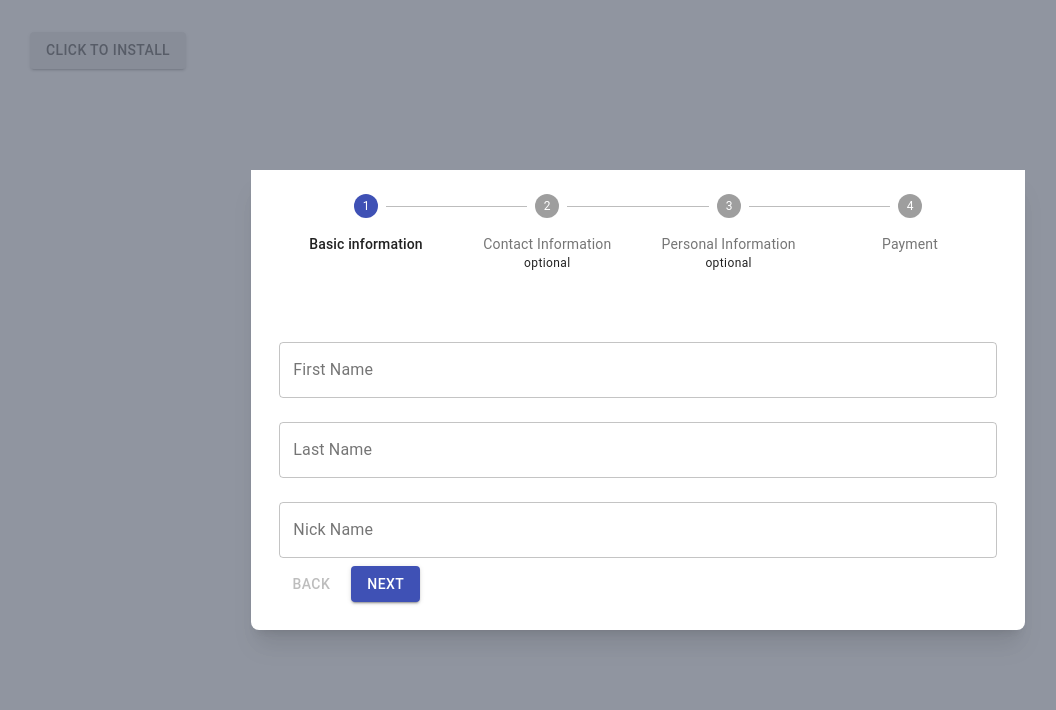
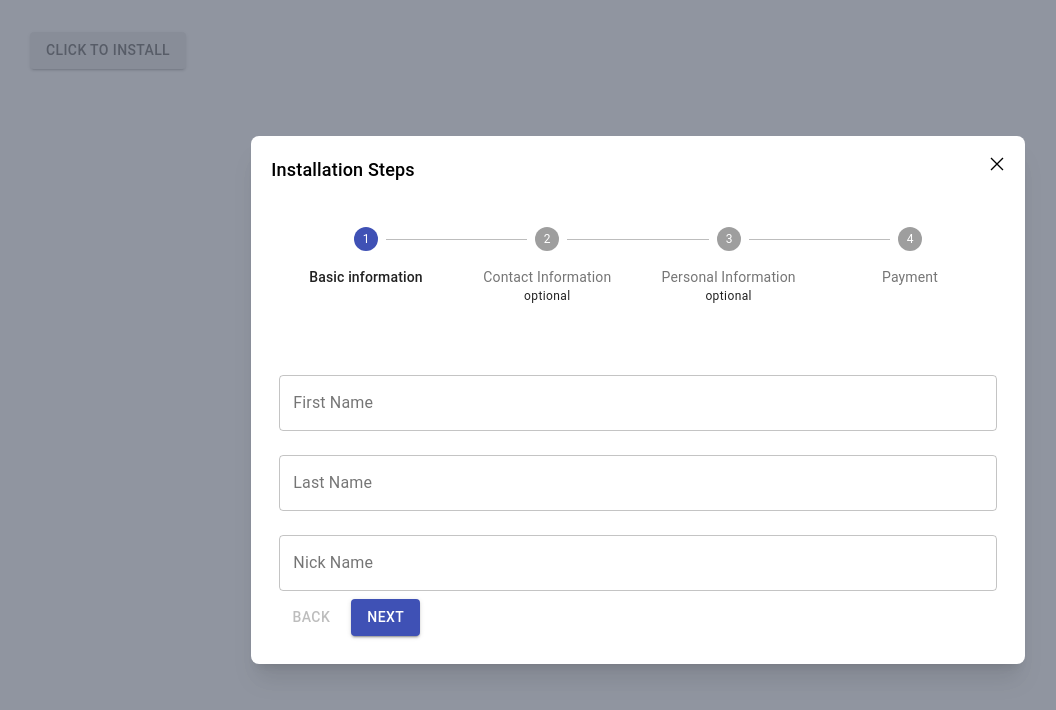
Before and after one commit to ajay2vj/scale, a React (Create React App) app: page / in a window 1280 px wide. Both pictures are taken after a click on the button "CLICK TO INSTALL". Shown: the top 710 px of the page, without its empty margins (2-1058 px from the left). Built offline with nearby package versions, Linux system fonts and the light colour scheme.

Commit message:
react icons added

```diff
--- a/package.json
+++ b/package.json
@@ -12,6 +12,7 @@
     "react": "^18.2.0",
     "react-dom": "^18.2.0",
     "react-hook-form": "^7.32.1",
+    "react-icons": "^4.4.0",
     "react-query": "^3.38.1",
     "react-scripts": "5.0.1",
     "web-vitals": "^2.1.4"
--- a/src/StepModal.js
+++ b/src/StepModal.js
@@ -16,6 +16,7 @@ import ContactForm from "./components/contactForm";
 import PersonalForm from "./components/personalForm";
 import PaymentForm from "./components/paymentForm";
 import Modal from "./components/Modal";
+import {GrClose} from 'react-icons/gr';
 
 const useStyles = makeStyles((theme) => ({
   button: {
@@ -126,6 +127,22 @@ export default function StepModal() {
         showModal={showmodal}
         setShowModal={()=>setShowModal(false)}
       >
+        <div className="w-full flex justify-between p-5">
+          <div>
+            <Typography
+              style={{fontSize: '18px', fontWeight: '500'}}
+            >
+              Installation Steps
+            </Typography>
+          </div>
+          <GrClose
+            color="#A6A8AA"
+            className="cursor-pointer"
+            onClick={() => {
+              setShowModal(false);
+            }}
+          />
+        </div>
         <Stepper alternativeLabel activeStep={activeStep}>
           {steps.map((step, index) => {
             const labelProps = {};
```
